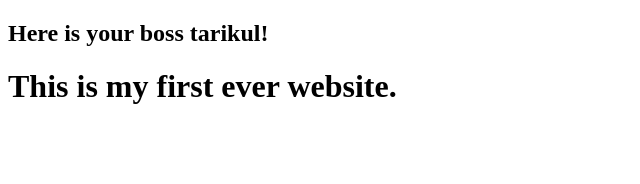
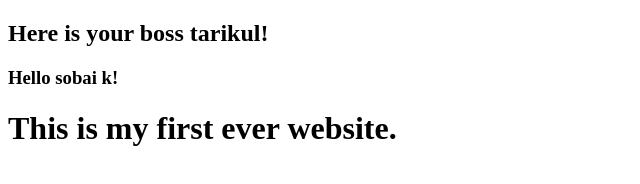
Before and after one commit to SMTarikulIslam/my-first-ever-website, a plain HTML site: page index.html in a window 1280 px wide. Shown: the whole page, without its empty margins (0-640 px from the left). Drawn offline with Linux system fonts and the light colour scheme.

Commit message:
i learned a new tag

```diff
--- a/index.html
+++ b/index.html
@@ -7,7 +7,9 @@
     <title>MY FIRST EVER WEBSITE!</title>
 </head>
 <h2>Here is your boss tarikul!</h2>
+<h3>Hello sobai k!</h3>
 <body>
     <h1>This is my first ever website.</h1>
+
 </body>
 </html>
```
